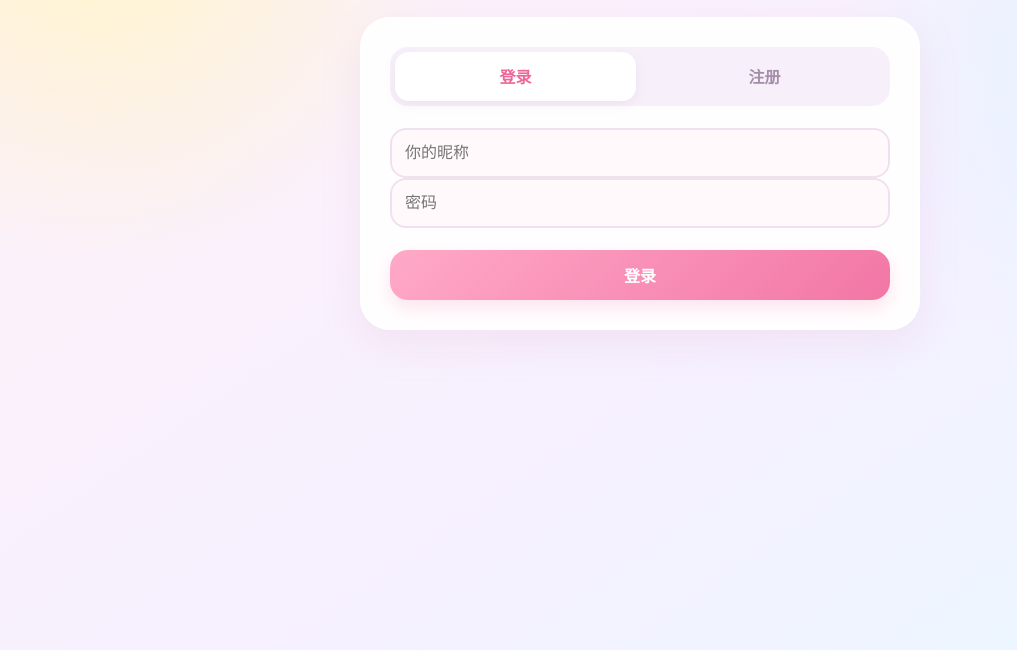
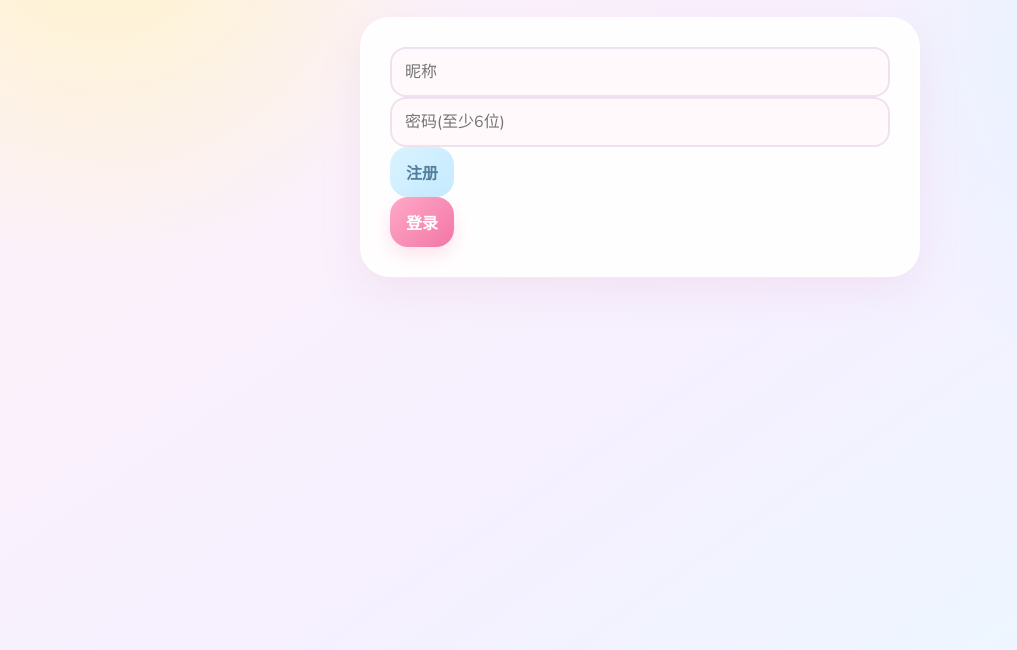
Before and after one commit to wg0202/mokqi-challenge, a website: page public/index.html in a window 1280 px wide. Shown: the part 150-800 px from the top of the page, without its empty margins (0-1017 px from the left). Drawn offline with nearby package versions, Linux system fonts and the light colour scheme.

Commit message:
Update login and registration interface labels

```diff
--- a/public/index.html
+++ b/public/index.html
@@ -14,18 +14,15 @@
       <h1>情侣默契大冒险</h1>
     </header>
 
-    <!-- 登录界面 -->
+    <!-- 登录注册界面 -->
     <div id="auth-screen" class="card">
-      <div class="tabs">
-        <button class="tab active" id="tab-login">登录</button>
-        <button class="tab" id="tab-register">注册</button>
-      </div>
-      <input type="text" id="username" placeholder="你的昵称" autocomplete="username">
-      <input type="password" id="password" placeholder="密码" autocomplete="current-password">
-      <button id="auth-submit" class="btn primary">登录</button>
+      <input type="text" id="username" placeholder="昵称">
+      <input type="password" id="password" placeholder="密码(至少6位)">
+      <button id="btn-register" class="btn secondary">注册</button>
+      <button id="btn-login" class="btn primary">登录</button>
     </div>
 
-    <!-- 房间大厅界面 (包含选关) -->
+    <!-- 房间大厅 (含选关) -->
     <div id="lobby-screen" class="card hidden">
       <h2>欢迎, <span id="my-name"></span>!</h2>
 
@@ -37,24 +34,19 @@
         </div>
       </div>
 
-      <!-- 选关面板 -->
+      <!-- 选关面板（默认隐藏，两人到齐后显示） -->
       <div id="level-select-panel" class="hidden" style="margin-top: 20px;">
         <h3 style="text-align: center; color: #ed6799;">🎮 选择关卡开始挑战</h3>
-        <div style="display: flex; flex-direction: column; gap: 10px;">
-          <button class="btn secondary level-btn" data-level="1">第 1 关：双人划船 🚣</button>
-          <button class="btn secondary level-btn" data-level="2">第 2 关：双人拔河 🪢</button>
-          <button class="btn secondary level-btn" data-level="3">第 3 关：双人迷宫 🏁</button>
-          <button class="btn secondary level-btn" data-level="4">第 4 关：双人推箱子 🎁</button>
-        </div>
+        <button class="btn secondary level-btn" data-level="1">第 1 关：双人划船 🚣</button>
+        <button class="btn secondary level-btn" data-level="2">第 2 关：双人拔河 🪢</button>
+        <button class="btn secondary level-btn" data-level="3">第 3 关：双人迷宫 🏁</button>
+        <button class="btn secondary level-btn" data-level="4">第 4 关：双人推箱子 🎁</button>
       </div>
     </div>
 
     <!-- 游戏界面 -->
     <div id="game-screen" class="card hidden">
-      <h2 id="game-title">正在游戏...</h2>
-      <div id="game-board" class="game-board">
-        <!-- 游戏动态内容 -->
-      </div>
+      <h2 id="game-title">游戏加载中...</h2>
     </div>
   </div>
 
```
